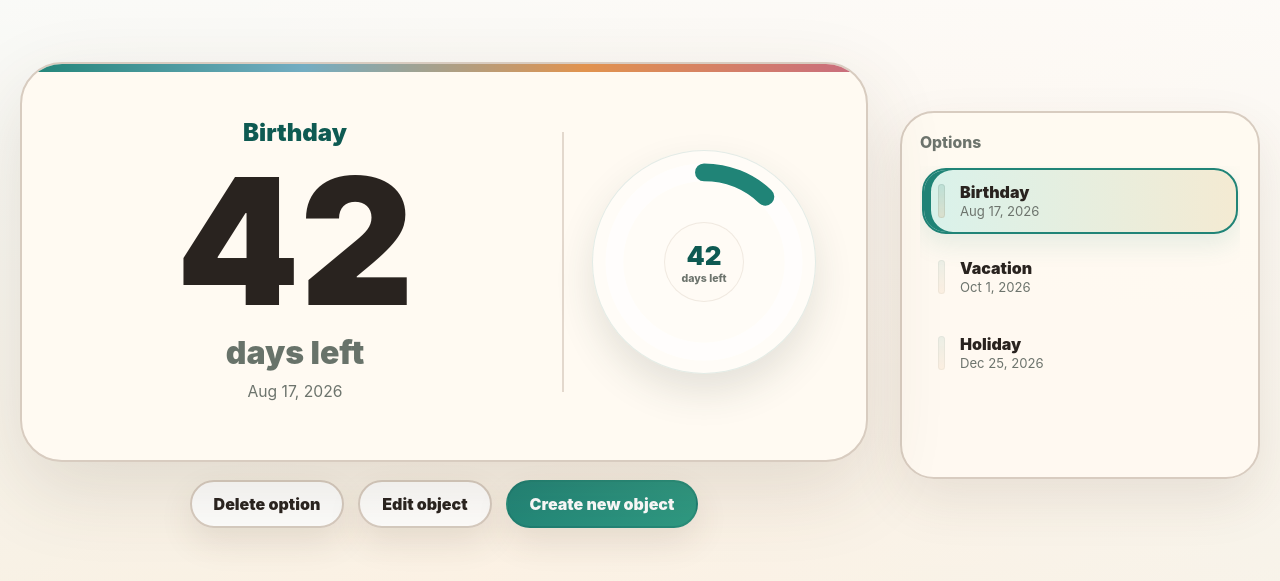
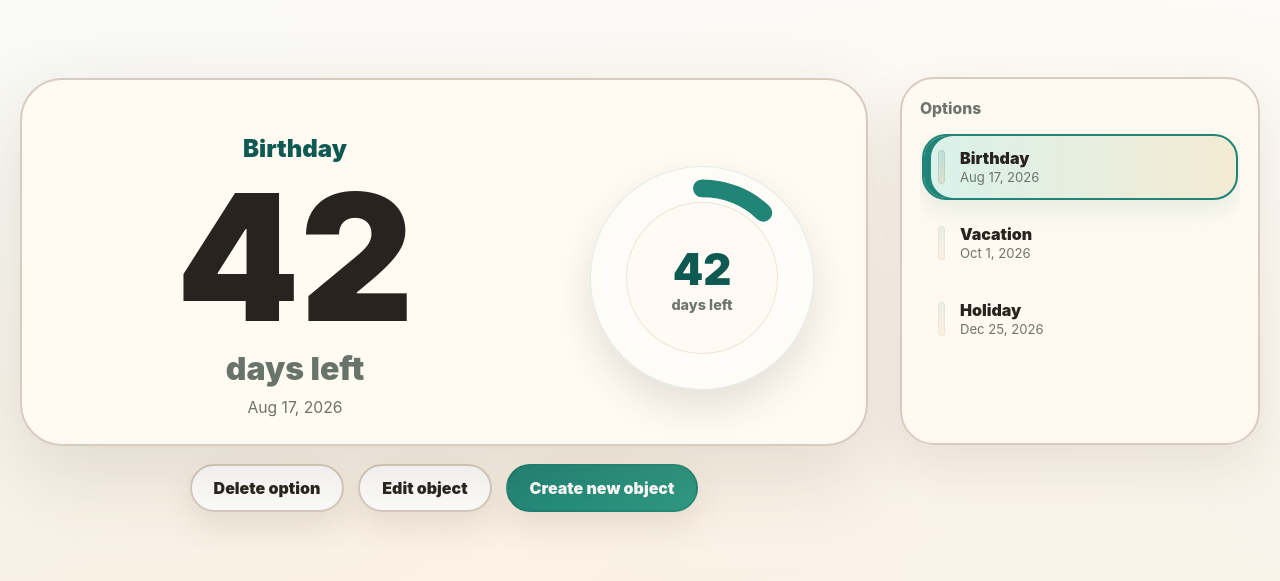
Before and after one commit to thewhitesevenluke/countdown-app, a plain HTML site: page index.html in a window 1280 px wide. Shown: the part 105-686 px from the top of the page. Drawn offline with Linux system fonts and the light colour scheme.

Commit message:
Address browser layout comments

```diff
--- a/index.html
+++ b/index.html
@@ -5,7 +5,7 @@
     <meta name="viewport" content="width=device-width, initial-scale=1">
     <title>Countdown</title>
     <link rel="icon" href="data:,">
-    <link rel="stylesheet" href="styles.css?v=obvious-inner-ring-fix-20260705">
+    <link rel="stylesheet" href="styles.css?v=align-panel-big-inner-20260705">
   </head>
   <body>
     <main class="app" aria-label="Countdown app">
@@ -122,6 +122,6 @@
       </form>
     </dialog>
 
-    <script src="app.js?v=obvious-inner-ring-fix-20260705"></script>
+    <script src="app.js?v=align-panel-big-inner-20260705"></script>
   </body>
 </html>
--- a/styles.css
+++ b/styles.css
@@ -59,7 +59,8 @@ input {
 }
 
 .countdown-card {
-  min-height: clamp(280px, 46vh, 430px);
+  height: clamp(360px, 46vh, 430px);
+  min-height: 360px;
   border: 2px solid var(--line);
   border-radius: 42px;
   background: var(--surface);
@@ -72,14 +73,6 @@ input {
   position: relative;
   overflow: hidden;
   text-align: center;
-}
-
-.countdown-card::before {
-  content: "";
-  position: absolute;
-  inset: 0 0 auto;
-  height: 8px;
-  background: linear-gradient(90deg, var(--accent), var(--sky), var(--warm), var(--berry));
 }
 
 .countdown-copy {
@@ -134,7 +127,7 @@ input {
   min-height: 250px;
   display: grid;
   place-items: center;
-  border-left: 2px solid rgba(216, 204, 192, 0.72);
+  border-left: 0;
   border-radius: 0;
   background: transparent;
   padding: 18px 0 18px 28px;
@@ -182,13 +175,13 @@ input {
 }
 
 .progress-inner {
-  width: 36%;
+  width: 68%;
   aspect-ratio: 1;
   border-radius: 999px;
   position: relative;
   z-index: 1;
-  background: rgba(255, 250, 242, 0.56);
-  border: 1px solid rgba(191, 174, 159, 0.24);
+  background: rgba(255, 250, 242, 0.72);
+  border: 1px solid rgba(191, 174, 159, 0.28);
   box-shadow: none;
   display: grid;
   place-items: center;
@@ -198,14 +191,14 @@ input {
 
 .progress-value {
   color: var(--accent-strong);
-  font-size: clamp(1.18rem, 2.4vw, 1.62rem);
+  font-size: clamp(2rem, 3.4vw, 2.75rem);
   font-weight: 1000;
 }
 
 .progress-label {
   color: var(--muted);
-  max-width: 54px;
-  font-size: 0.66rem;
+  max-width: 92px;
+  font-size: 0.9rem;
   font-weight: 850;
   line-height: 1.08;
   overflow-wrap: anywhere;
@@ -283,13 +276,15 @@ input:focus-visible {
 }
 
 .options-panel {
-  min-height: clamp(280px, 46vh, 430px);
+  height: clamp(360px, 46vh, 430px);
+  min-height: 360px;
   border: 2px solid var(--line);
   border-radius: 34px;
   background: rgba(255, 250, 242, 0.95);
   box-shadow: 0 22px 52px rgba(80, 62, 44, 0.1);
   padding: 20px 18px;
   align-self: center;
+  transform: translateY(-34px);
 }
 
 .options-title {
@@ -572,8 +567,10 @@ input:focus-visible {
 
   .countdown-card,
   .options-panel {
+    height: auto;
     min-height: auto;
     border-radius: 24px;
+    transform: none;
   }
 
   .countdown-card {
@@ -595,7 +592,7 @@ input:focus-visible {
   .progress-panel {
     width: min(100%, 260px);
     min-height: auto;
-    border-top: 2px solid rgba(216, 204, 192, 0.72);
+    border-top: 0;
     border-left: 0;
     padding: 22px 0 0;
   }
```
